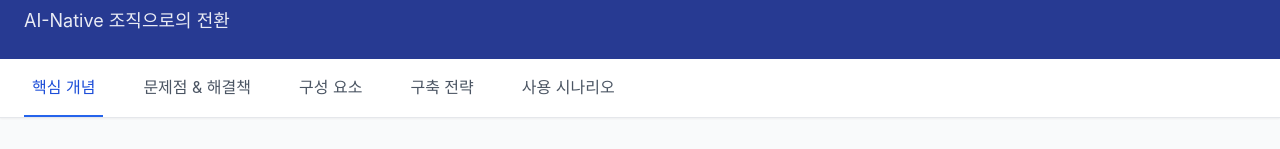
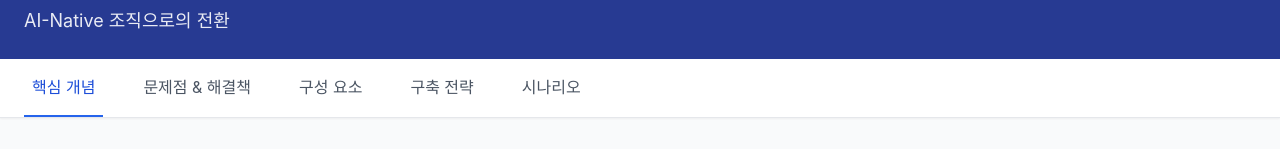
Before and after one commit to fudiso/ai_workspace, a React (Create React App) app: page / in a window 1280 px wide. Shown: the part 150-299 px from the top of the page. Built offline with nearby package versions, Linux system fonts and the light colour scheme.

Commit message:
Fix: 시나리오->시나리오(예시)

```diff
--- a/src/App.js
+++ b/src/App.js
@@ -340,7 +340,7 @@ const AIWorkSpaceDemo = () => {
               { id: 'problems', label: '문제점 & 해결책' },
               { id: 'components', label: '구성 요소' },
               { id: 'strategy', label: '구축 전략' },
-              { id: 'scenarios', label: '사용 시나리오' }
+              { id: 'scenarios', label: '시나리오' }
             //  { id: 'timeline', label: '추진 일정' },
               // { id: 'roi', label: 'ROI & 효과' },
               // { id: 'architecture', label: '시스템 아키텍처' }
@@ -699,7 +699,7 @@ const AIWorkSpaceDemo = () => {
         {activeSection === 'scenarios' && (
           <div className="space-y-8">
             <h2 className="text-3xl font-bold text-center mb-12" style={{ color: colors.primary }}>
-              실제 사용 시나리오
+              시나리오(예시)
             </h2>
 
             <div className="grid md:grid-cols-2 gap-6">
```
